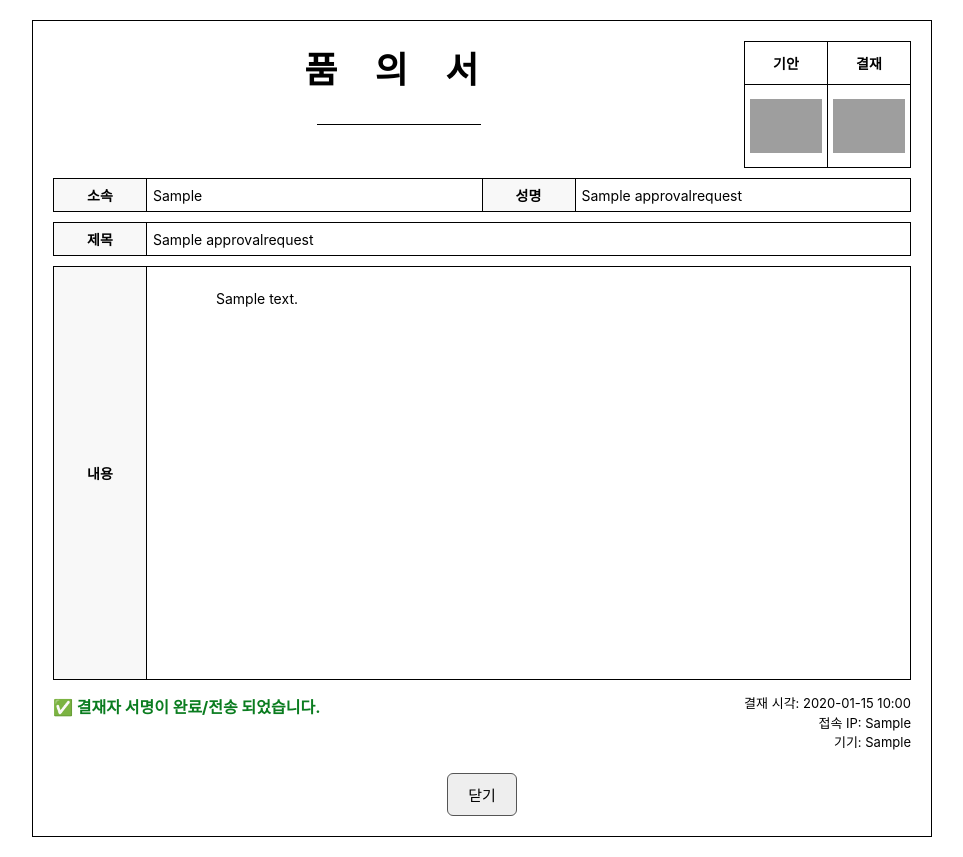
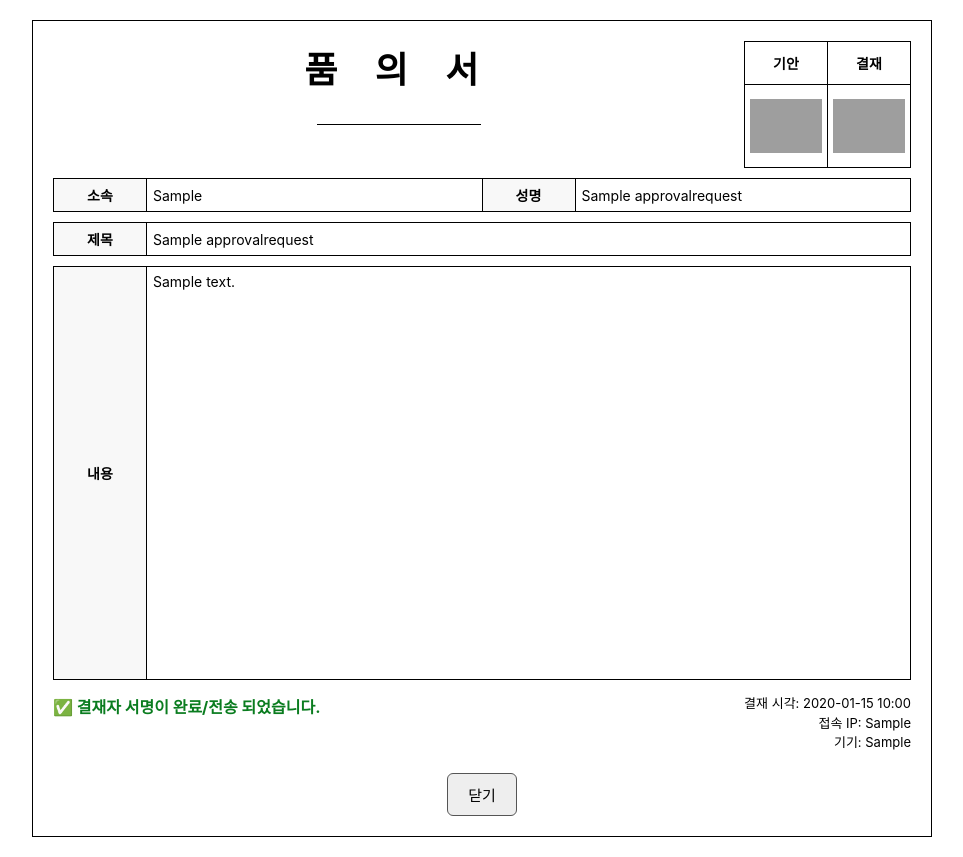
Before and after one commit to hyunsoo76/approval, a Django app: page /1/ in a window 1280 px wide. Shown: the whole page, without its empty margins (158-1121 px from the left). Run offline with Django 5.2, Linux system fonts and the light colour scheme; tables that the repository leaves empty hold one stand-in row (values such as "Sample post"); grey boxes are pictures that could not be loaded.

Commit message:
detail page text update,and view

```diff
--- a/templates/approvals/detail.html
+++ b/templates/approvals/detail.html
@@ -154,7 +154,7 @@
       width: 100%;
       height: 100%;
       box-sizing: border-box;
-      white-space: pre-wrap;  /* 줄바꿈, 공백 유지 */
+      white-space: pre-normal;
     }
 
     .hint {
@@ -455,7 +455,7 @@
             <th>내용</th>
             <td>
               <div class="content-value">
-                {{ approval.content|striptags|linebreaksbr }}
+                {{ approval.content|linebreaksbr }}
               </div>
             </td>
           </tr>
```
